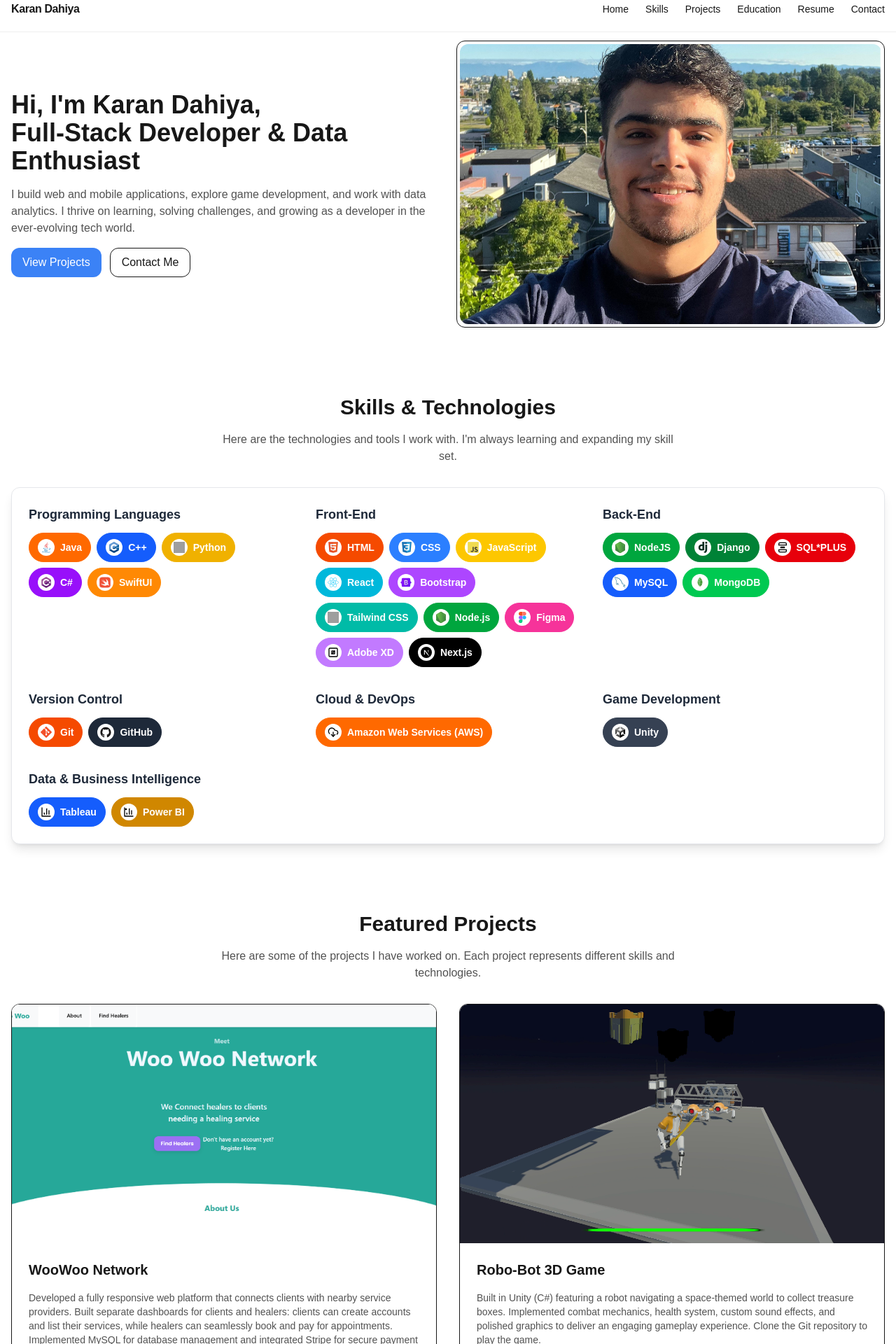
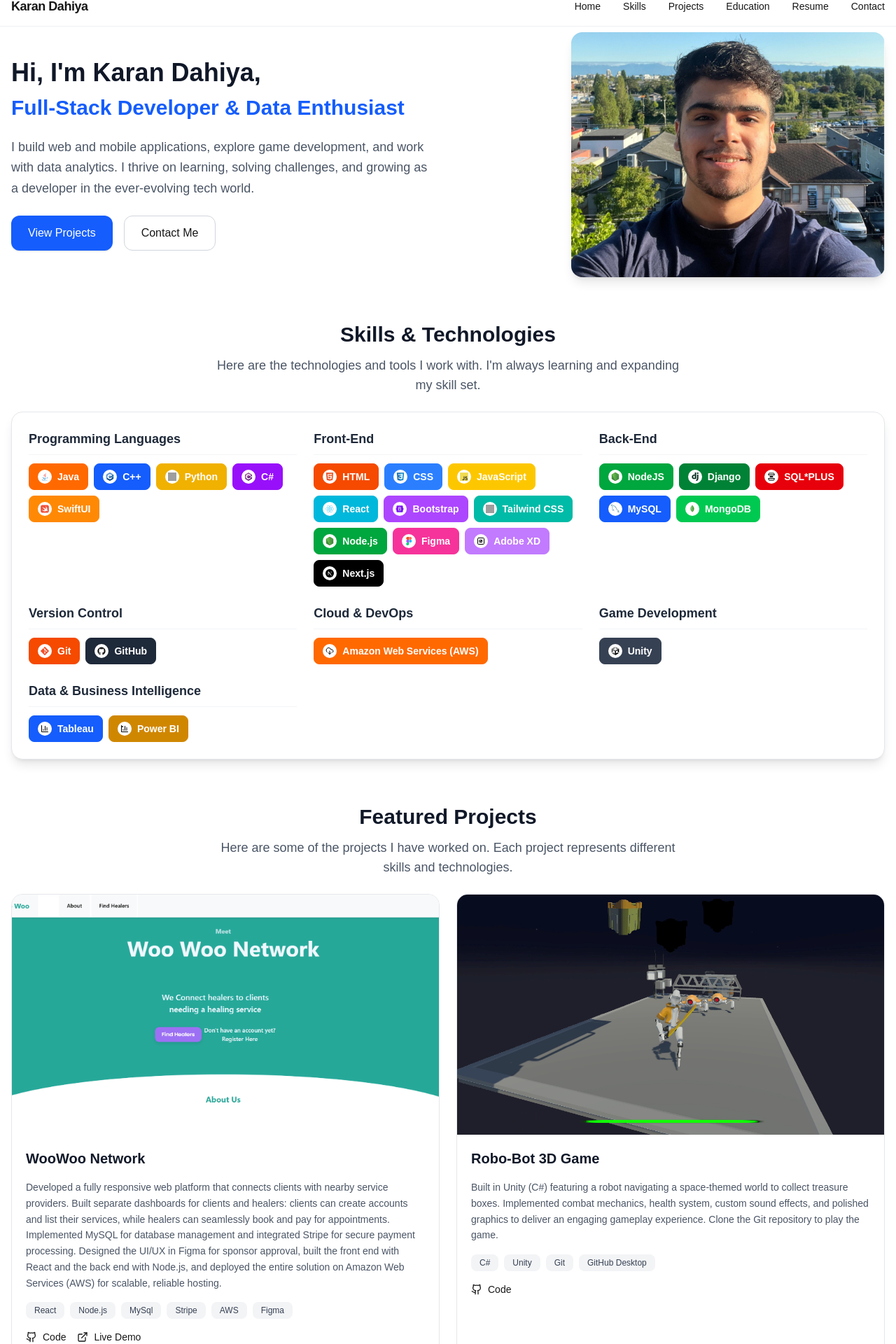
Before and after one commit to karan-dahiya/Eportfolio, a Next.js app: page / in a window 1280 px wide. Shown: the part 19-1939 px from the top of the page at 70% size. Built offline with nearby package versions, Linux system fonts and the light colour scheme; grey boxes are pictures that could not be loaded.

Commit message:
new changes to styles

```diff
--- a/src/app/page.tsx
+++ b/src/app/page.tsx
@@ -14,7 +14,7 @@
   return (
     <div className="min-h-screen flex flex-col">
       <Header />
-      <main className="container mx-auto px-4 space-y-24 -mt-16 md:mt-0 py-0 md:py-3 flex-1">
+      <main className="container mx-auto px-4 space-y-16 -mt-16 md:mt-0 py-0 md:py-2 flex-1">
         <section id="home"><Home /></section>
         <section id="skills"><Skills /></section>
         <section id="projects"><Projects /></section>
--- a/src/components/Header.js
+++ b/src/components/Header.js
@@ -33,43 +33,43 @@
         block: 'start',
       });
     }
-    setOpen(false); // Close mobile menu after clicking
+    setOpen(false);
   };
 
   return (
-    <header className={`sticky top-0 z-40 border-b border-neutral-200/60 backdrop-blur bg-white/70 transition-all duration-300 ${
-      isScrolled ? 'translate-y-0 opacity-100' : 'md:translate-y-0 md:opacity-100 -translate-y-full opacity-0'
+    <header className={`sticky top-0 z-40 border-b border-gray-200/60 backdrop-blur-md bg-white/80 transition-all duration-300 ${
+      isScrolled ? 'translate-y-0 opacity-100 shadow-sm' : 'md:translate-y-0 md:opacity-100 -translate-y-full opacity-0'
     }`}>
-      <div className="container mx-auto px-4 flex items-center justify-between h-16">
+      <div className="container mx-auto px-4 flex items-center justify-between h-14">
         <button
           onClick={() => scrollToSection('home')}
-          className="font-semibold tracking-tight hover:text-brand-600 transition-colors duration-200 cursor-pointer"
+          className="font-bold text-lg tracking-tight hover:text-blue-600 transition-colors duration-200 cursor-pointer"
         >
           Karan Dahiya
         </button>
-        <nav className="hidden md:flex items-center gap-6">
+        <nav className="hidden md:flex items-center gap-8">
           {NAV.map(n => (
             <button
               key={n.id}
               onClick={() => scrollToSection(n.id)}
-              className="text-sm hover:text-brand-600 transition-colors duration-200 cursor-pointer"
+              className="text-sm font-medium hover:text-blue-600 transition-colors duration-200 cursor-pointer"
             >
               {n.label}
             </button>
           ))}
         </nav>
-        <button className="md:hidden px-3 py-2 border rounded-xl" onClick={() => setOpen(v => !v)}>
-          {open ? <X size={18} /> : <Menu size={18} />}
+        <button className="md:hidden p-2 rounded-lg hover:bg-gray-100 transition-colors duration-200" onClick={() => setOpen(v => !v)}>
+          {open ? <X size={20} /> : <Menu size={20} />}
         </button>
       </div>
       {open && (
-        <div className="md:hidden border-t border-neutral-200/60">
-          <div className="px-4 py-3 flex flex-col gap-2">
+        <div className="md:hidden border-t border-gray-200/60 bg-white/95 backdrop-blur-sm">
+          <div className="px-4 py-2 flex flex-col gap-1">
             {NAV.map(n => (
               <button
                 key={n.id}
                 onClick={() => scrollToSection(n.id)}
-                className="py-2 text-left hover:text-brand-600 transition-colors duration-200 cursor-pointer"
+                className="py-2 px-3 text-left rounded-lg hover:bg-gray-50 hover:text-blue-600 transition-colors duration-200 cursor-pointer font-medium"
               >
                 {n.label}
               </button>
--- a/src/sections/Home.js
+++ b/src/sections/Home.js
@@ -14,33 +14,35 @@
   };
 
   return (
-    <div className="grid md:grid-cols-2 gap-6 items-center pt-6 md:pt-0">
+    <div className="grid md:grid-cols-2 gap-8 items-center pt-4 md:pt-0">
       <motion.div
-        initial={{ opacity: 0, y: 16 }}
+        initial={{ opacity: 0, y: 20 }}
         animate={{ opacity: 1, y: 0 }}
-        transition={{ duration: 0.6 }}
-        className="space-y-4"
+        transition={{ duration: 0.5 }}
+        className="space-y-6"
       >
-        <h1 className="text-3xl sm:text-4xl font-bold m-0">
-          Hi, I&apos;m Karan Dahiya,
-        </h1>
-        <h1 className="text-xl sm:text-4xl font-semibold">
-          Full‑Stack Developer & Data Enthusiast
-        </h1>
-        <p className="text-neutral-600">
+        <div className="space-y-3">
+          <h1 className="text-3xl sm:text-4xl font-bold text-gray-900">
+            Hi, I&apos;m Karan Dahiya,
+          </h1>
+          <h2 className="text-xl sm:text-3xl font-semibold text-blue-600">
+            Full‑Stack Developer & Data Enthusiast
+          </h2>
+        </div>
+        <p className="text-gray-600 text-lg leading-relaxed">
           I build web and mobile applications, explore game development, and work with data analytics. I thrive on learning, solving challenges, and growing as a developer in the ever-evolving tech world.
         </p>
 
-        <div className="flex gap-3">
+        <div className="flex gap-4">
           <button
             onClick={() => scrollToSection('projects')}
-            className="px-4 py-2 bg-brand-500 text-white rounded-xl hover:bg-brand-600 transition-colors duration-200 cursor-pointer"
+            className="px-6 py-3 bg-blue-600 text-white rounded-xl hover:bg-blue-700 transition-colors duration-200 cursor-pointer font-medium shadow-sm hover:shadow-md"
           >
             View Projects
           </button>
           <button
             onClick={() => scrollToSection('contact')}
-            className="px-4 py-2 border rounded-xl hover:bg-gray-50 transition-colors duration-200 cursor-pointer"
+            className="px-6 py-3 border border-gray-300 rounded-xl hover:bg-gray-50 hover:border-blue-300 transition-colors duration-200 cursor-pointer font-medium"
           >
             Contact Me
           </button>
@@ -48,17 +50,18 @@
       </motion.div>
 
       <motion.div
-        initial={{ opacity: 0, y: 16 }}
+        initial={{ opacity: 0, y: 20 }}
         animate={{ opacity: 1, y: 0 }}
-        transition={{ duration: 0.6, delay: 0.1 }}
-        className="rounded-xl border p-1"
+        transition={{ duration: 0.5, delay: 0.1 }}
+        className="flex justify-center md:justify-end"
       >
-        <div className="relative w-full h-[400px] bg-neutral-100 rounded-xl overflow-hidden">
+        <div className="relative w-full max-w-md h-[350px] bg-gray-100 rounded-2xl overflow-hidden shadow-lg">
           <Image
             src="/images/profilepicture/myphoto.jpg"
             alt="My Photo"
             fill
             style={{ objectFit: 'cover' }}
+            className="hover:scale-105 transition-transform duration-300"
           />
         </div>
       </motion.div>
--- a/src/sections/Projects.js
+++ b/src/sections/Projects.js
@@ -3,7 +3,6 @@
 import { ExternalLink, Github } from 'lucide-react'
 import { useState, useEffect, useRef } from 'react'
 import Image from 'next/image'
-import { image } from 'framer-motion/client'
 
 const PROJECTS = [
   {
@@ -133,15 +132,21 @@
   }, [inViewStates, videoStates])
 
   return (
-    <div className="space-y-8">
-      <div className="text-center space-y-4">
-        <h2 className="text-3xl font-semibold">Featured Projects</h2>
-        <p className="text-neutral-600 max-w-2xl mx-auto">
+    <div className="space-y-6">
+      <motion.div
+        className="text-center space-y-3"
+        initial={{ opacity: 0, y: 20 }}
+        whileInView={{ opacity: 1, y: 0 }}
+        transition={{ duration: 0.5 }}
+        viewport={{ once: true }}
+      >
+        <h2 className="text-3xl font-bold text-gray-900">Featured Projects</h2>
+        <p className="text-gray-600 max-w-2xl mx-auto text-lg">
           Here are some of the projects I have worked on. Each project represents different skills and technologies.
         </p>
-      </div>
+      </motion.div>
 
-      <div className="grid md:grid-cols-2 gap-8">
+      <div className="grid md:grid-cols-2 gap-6">
         {PROJECTS.map((project, index) => (
           <motion.div
             key={project.title}
@@ -150,11 +155,12 @@
             }}
             data-project-index={index}
             initial={{ opacity: 0, y: 20 }}
-             animate={{ opacity: 1, y: 0 }}
-             transition={{ duration: 0.5, delay: index * 0.1 }}
-             className="border rounded-xl overflow-hidden hover:shadow-lg transition-shadow h-full"
+            whileInView={{ opacity: 1, y: 0 }}
+            transition={{ duration: 0.4, delay: index * 0.1 }}
+            viewport={{ once: true }}
+            className="bg-white border border-gray-200 rounded-2xl overflow-hidden hover:shadow-lg transition-all duration-300 h-full"
           >
-                         <div className="aspect-video bg-neutral-100 relative overflow-hidden">
+            <div className="aspect-video bg-gray-100 relative overflow-hidden">
               {project.hasVideo ? (
                 <>
                   {!videoStates[index] && (
@@ -194,27 +200,27 @@
                 </>
               ) : (
                 <div className="w-full h-full flex items-center justify-center">
-                   <p className="text-neutral-600">Project Screenshot</p>
+                  <p className="text-gray-600">Project Screenshot</p>
                 </div>
               )}
             </div>
-            <div className="p-6 space-y-4">
-              <h3 className="text-xl font-semibold">{project.title}</h3>
-              <p className="text-neutral-600 text-sm">{project.description}</p>
+            <div className="p-5 space-y-4">
+              <h3 className="text-xl font-bold text-gray-900">{project.title}</h3>
+              <p className="text-gray-600 text-sm leading-relaxed">{project.description}</p>
               <div className="flex flex-wrap gap-2">
                 {project.tech.map(tech => (
-                  <span key={tech} className="px-2 py-1 bg-neutral-100 text-xs rounded">
+                  <span key={tech} className="px-3 py-1 bg-gray-100 text-gray-700 text-xs rounded-lg font-medium">
                     {tech}
                   </span>
                 ))}
               </div>
-                             <div className="flex gap-3">
-                 <a href={project.github} className="flex items-center gap-2 text-sm hover:text-brand-600">
+              <div className="flex gap-4">
+                <a href={project.github} className="flex items-center gap-2 text-sm hover:text-blue-600 transition-colors duration-200 font-medium">
                   <Github size={16} />
                   Code
                 </a>
                 {project.live && (
-                   <a href={project.live} className="flex items-center gap-2 text-sm hover:text-brand-600">
+                  <a href={project.live} className="flex items-center gap-2 text-sm hover:text-blue-600 transition-colors duration-200 font-medium">
                     <ExternalLink size={16} />
                     Live Demo
                   </a>
--- a/src/sections/Skills.js
+++ b/src/sections/Skills.js
@@ -68,54 +68,52 @@
 
 export default function Skills() {
   return (
-    <div className="space-y-8">
+    <div className="space-y-6">
       <motion.div
-        className="text-center space-y-4"
+        className="text-center space-y-3"
         initial={{ opacity: 0, y: 20 }}
         whileInView={{ opacity: 1, y: 0 }}
-        transition={{ duration: 0.6 }}
+        transition={{ duration: 0.5 }}
         viewport={{ once: true }}
       >
-        <h2 className="text-3xl font-semibold">Skills & Technologies</h2>
-        <p className="text-neutral-600 max-w-2xl mx-auto">
+        <h2 className="text-3xl font-bold text-gray-900">Skills & Technologies</h2>
+        <p className="text-gray-600 max-w-2xl mx-auto text-lg">
           Here are the technologies and tools I work with. I&apos;m always learning and expanding my skill set.
         </p>
       </motion.div>
 
-      <div className="border border-gray-200 rounded-xl bg-white p-4 shadow-lg">
-        <div className="grid md:grid-cols-2 lg:grid-cols-3 gap-4">
+      <div className="border border-gray-200 rounded-2xl bg-white p-6 shadow-lg">
+        <div className="grid md:grid-cols-2 lg:grid-cols-3 gap-6">
           {SKILLS.map((category, index) => (
             <motion.div
               key={category.category}
               initial={{ opacity: 0, y: 20 }}
               whileInView={{ opacity: 1, y: 0 }}
-              transition={{ duration: 0.5, delay: index * 0.1 }}
+              transition={{ duration: 0.4, delay: index * 0.05 }}
               viewport={{ once: true }}
-              className="p-2 space-y-3"
+              className="space-y-3"
             >
-              <div className="flex items-center gap-3">
-                <h3 className="font-semibold text-lg text-gray-800">
-                  {category.category}
-                </h3>
-              </div>
+              <h3 className="font-semibold text-lg text-gray-800 border-b border-gray-100 pb-2">
+                {category.category}
+              </h3>
 
               <div className="flex flex-wrap gap-2">
                 {category.skills.map((skill, skillIndex) => (
                   <motion.span
                     key={skill.name}
-                    initial={{ opacity: 0 }}
-                    whileInView={{ opacity: 1 }}
-                    transition={{ duration: 0.3, delay: skillIndex * 0.05 }}
+                    initial={{ opacity: 0, scale: 0.9 }}
+                    whileInView={{ opacity: 1, scale: 1 }}
+                    transition={{ duration: 0.3, delay: skillIndex * 0.03 }}
                     viewport={{ once: true }}
-                    className={`px-3 py-2 ${skill.bgColor} ${skill.borderColor} text-white font-bold text-sm rounded-full border flex items-center gap-2 hover:shadow-md transition-all duration-200 hover:scale-105`}
+                    className={`px-3 py-2 ${skill.bgColor} ${skill.borderColor} text-white font-bold text-sm rounded-lg border flex items-center gap-2 hover:shadow-md transition-all duration-200 hover:scale-105`}
                   >
-                    <div className="w-6 h-6 flex items-center justify-center bg-white rounded-full">
+                    <div className="w-5 h-5 flex items-center justify-center bg-white rounded-full">
                       <Image
                         src={skill.logo}
                         alt={skill.name}
-                        width={16}
-                        height={16}
-                        className="w-4 h-4"
+                        width={14}
+                        height={14}
+                        className="w-3 h-3"
                       />
                     </div>
                     {skill.name}
```
Also changed, not shown: src/components/Footer.js (+6 -6 lines), src/sections/Contact.js (+48 -46 lines), src/sections/Education.js (+40 -28 lines), src/sections/Resume.js (+33 -30 lines). Lines whose indentation alone changed are shown as unchanged.
